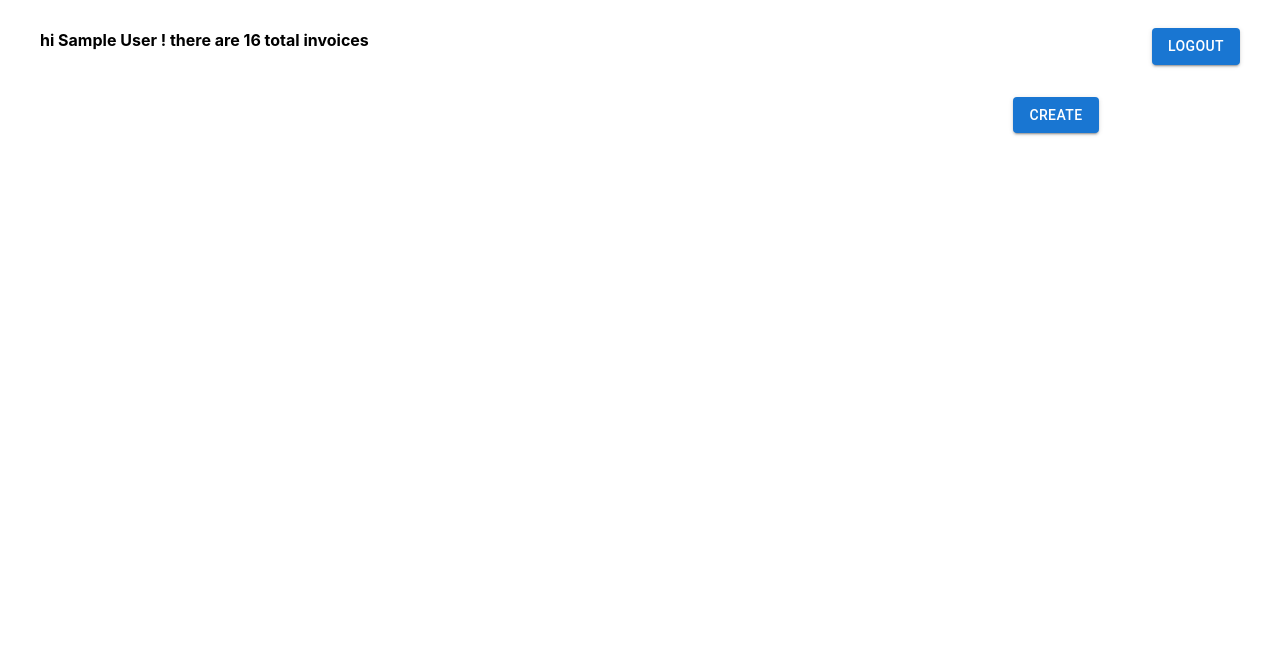
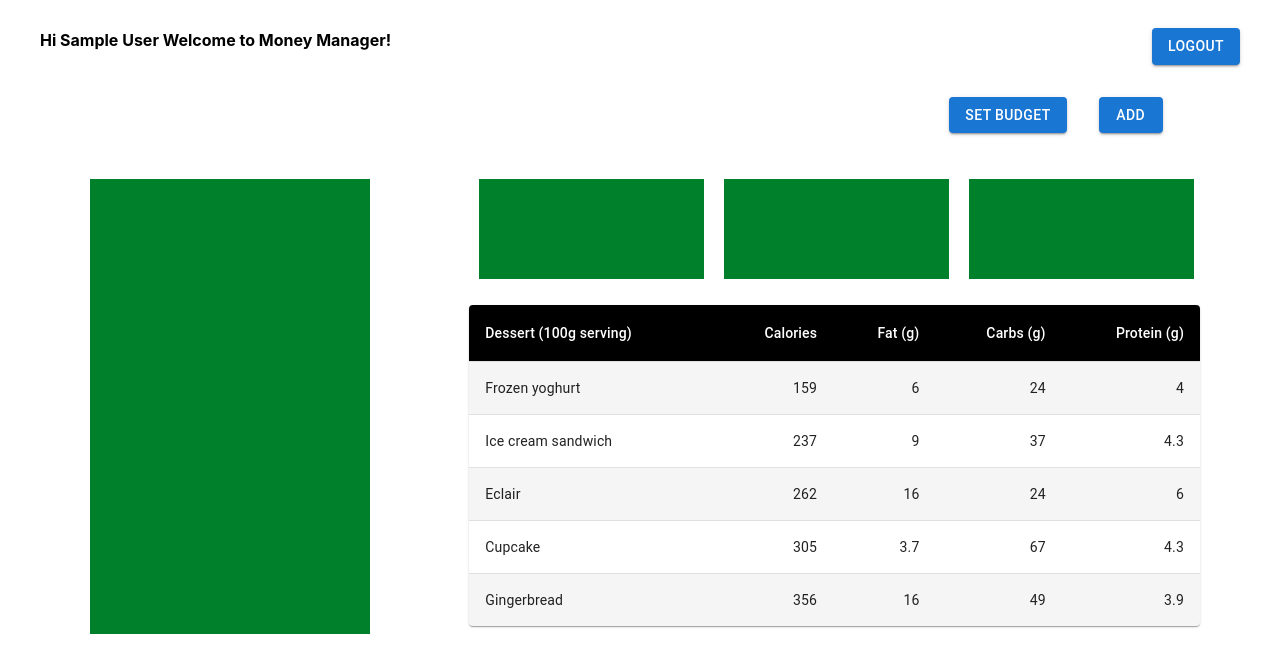
Before and after one commit to Sithija97/Angular-Applications, a React (Create React App) app: page /home in a window 1280 px wide. Shown: the top 672 px of the page. Built offline with nearby package versions, Linux system fonts and the light colour scheme; no server answers; sample sign-in values are in the browser's storage.

Commit message:
Improved form, added profile & category boxes

```diff
--- a/package.json
+++ b/package.json
@@ -5,6 +5,8 @@
   "dependencies": {
     "@emotion/react": "^11.4.1",
     "@emotion/styled": "^11.3.0",
+    "@material-ui/core": "^5.0.0-beta.5",
+    "@material-ui/lab": "^5.0.0-alpha.44",
     "@mui/icons-material": "^5.0.1",
     "@mui/material": "^5.0.1",
     "@testing-library/jest-dom": "^5.14.1",
--- a/src/components/Home.jsx
+++ b/src/components/Home.jsx
@@ -15,25 +15,14 @@ import Dialog from "@mui/material/Dialog";
 
 import TextInput from "./textInput";
 import Form from "./form";
+import CategoryBoxes from "./categoryBoxes";
+import ProfileSection from "./profileSection";
 
 const Home = () => {
   const history = useHistory();
   const { user } = useAuth();
 
-  const initialState = {
-    address: "",
-    city: "",
-    zip: "",
-    country: "",
-    client_name: "",
-    client_email: "",
-    c_address: "",
-    c_city: "",
-    c_zip: "",
-    c_country: "",
-  };
   const [open, setOpen] = useState(false);
-  const [state, setState] = useState(initialState);
 
   useEffect(() => {
     if (!user) {
@@ -54,9 +43,7 @@ const Home = () => {
         <Grid container justify="space-between" spacing={2}>
           <Grid item xs={6} md={8}>
             <ListItem>
-              <b>
-                hi {user && user.displayName} ! there are 16 total invoices{" "}
-              </b>
+              <b>Hi {user && user.displayName} Welcome to Money Manager!</b>
             </ListItem>
           </Grid>
           <Grid item xs={6} md={4}>
@@ -85,8 +72,13 @@ const Home = () => {
             >
               <Grid item>
                 <ListItem>
+                  <Button variant="contained">Set Budget</Button>
+                </ListItem>
+              </Grid>
+              <Grid item>
+                <ListItem>
                   <Button variant="contained" onClick={() => setOpen(true)}>
-                    Create
+                    Add
                   </Button>
                 </ListItem>
               </Grid>
@@ -94,6 +86,21 @@ const Home = () => {
           </Grid>
         </Grid>
         <Container maxWidth="lg">
+          <Grid container spacing={2}>
+            <Grid item xs={6} md={4}>
+              <ListItem>
+                <ProfileSection />
+              </ListItem>
+            </Grid>
+            <Grid item xs={6} md={8}>
+              <ListItem>
+                <CategoryBoxes />
+              </ListItem>
+              <ListItem>
+                <DataTable />{" "}
+              </ListItem>
+            </Grid>
+          </Grid>
           {/* <DataTable /> */}
           <Dialog
             maxWidth="lg"
@@ -106,12 +113,7 @@ const Home = () => {
               {/* text form */}
               <Form />
             </DialogContent>
-            <DialogActions>
-              <Button onClick={() => setOpen(false)} color="primary">
-                Cancel
-              </Button>
-              <Button color="primary">Add</Button>
-            </DialogActions>
+            {/* dialog action */}
           </Dialog>
         </Container>
       </Container>
--- /dev/null
+++ b/src/components/categoryBoxes.jsx
@@ -0,0 +1,47 @@
+import { Box } from "@mui/system";
+import React from "react";
+
+const CategoryBoxes = () => {
+  return (
+    <div style={{ display: "flex" }}>
+      <Box
+        style={{ margin: "10px" }}
+        sx={{
+          width: 225,
+          height: 100,
+          bgcolor: "#00802b",
+          "&:hover": {
+            backgroundColor: "#00cc44",
+            opacity: [0.9, 0.8, 0.7],
+          },
+        }}
+      />
+      <Box
+        style={{ margin: "10px" }}
+        sx={{
+          width: 225,
+          height: 100,
+          bgcolor: "#00802b",
+          "&:hover": {
+            backgroundColor: "#00cc44",
+            opacity: [0.9, 0.8, 0.7],
+          },
+        }}
+      />
+      <Box
+        style={{ margin: "10px" }}
+        sx={{
+          width: 225,
+          height: 100,
+          bgcolor: "#00802b",
+          "&:hover": {
+            backgroundColor: "#00cc44",
+            opacity: [0.9, 0.8, 0.7],
+          },
+        }}
+      />
+    </div>
+  );
+};
+
+export default CategoryBoxes;
--- a/src/components/form.jsx
+++ b/src/components/form.jsx
@@ -1,13 +1,29 @@
-import React from "react";
+import React, { useState } from "react";
 import List from "@mui/material/List";
 import ListItem from "@mui/material/ListItem";
 import ListItemIcon from "@mui/material/ListItemIcon";
 import ListItemText from "@mui/material/ListItemText";
 import TextField from "@mui/material/TextField";
 import RemoveFromQueueIcon from "@mui/icons-material/RemoveFromQueue";
-import { MenuItem, Select } from "@mui/material";
+import { Button, DialogActions, MenuItem, Select, Stack } from "@mui/material";
 
 const Form = () => {
+  const initialState = {
+    description: "",
+    amount: "",
+    category: "",
+    date: "",
+  };
+  const [state, setState] = useState(initialState);
+  const handleInputChange = (e) => {
+    const { name, value } = e.target;
+    setState({ ...state, [name]: value });
+  };
+
+  const handleSubmit = (e) => {
+    e.preventDefault();
+    console.log(state);
+  };
   return (
     <div>
       <form>
@@ -17,7 +33,12 @@ const Form = () => {
               <RemoveFromQueueIcon />
             </ListItemIcon>
             <ListItemText primary={""} />
-            <TextField label="description" name="description" />
+            <TextField
+              size="small"
+              label="description"
+              name="description"
+              onChange={handleInputChange}
+            />
           </ListItem>
 
           <ListItem className="form_elements">
@@ -25,7 +46,12 @@ const Form = () => {
               <RemoveFromQueueIcon />
             </ListItemIcon>
             <ListItemText primary={""} />
-            <TextField label="amount" name="amount" />
+            <TextField
+              size="small"
+              label="amount"
+              name="amount"
+              onChange={handleInputChange}
+            />
           </ListItem>
 
           <ListItem className="form_elements">
@@ -34,17 +60,46 @@ const Form = () => {
             </ListItemIcon>
             <ListItemText primary={"category"} />
             <Select
+              size="small"
               labelId="demo-simple-select-label"
               id="demo-simple-select"
-              name="type"
+              name="category"
               label="category"
+              onChange={handleInputChange}
             >
               <MenuItem value={"income"}>income</MenuItem>
               <MenuItem value={"expense"}>expenses</MenuItem>
               <MenuItem value={"saving"}>savings</MenuItem>
             </Select>
           </ListItem>
+
+          <ListItem className="form_elements">
+            <ListItemIcon>
+              <RemoveFromQueueIcon />
+            </ListItemIcon>
+            <ListItemText primary={""} />
+            <TextField
+              size="small"
+              fullWidth
+              id="date"
+              label="date"
+              type="date"
+              // defaultValue="2021-05-01"
+              className="textField"
+              name="date"
+              InputLabelProps={{
+                shrink: true,
+              }}
+              onChange={handleInputChange}
+            />
+          </ListItem>
         </List>
+        <DialogActions>
+          {/* <Button color="primary">Cancel</Button> */}
+          <Button color="primary" onClick={handleSubmit}>
+            Add
+          </Button>
+        </DialogActions>
       </form>
     </div>
   );
--- /dev/null
+++ b/src/components/profileSection.jsx
@@ -0,0 +1,23 @@
+import { Box } from "@mui/system";
+import React from "react";
+
+const ProfileSection = () => {
+  return (
+    <div>
+      <Box
+        style={{ margin: "10px" }}
+        sx={{
+          width: 280,
+          height: 455,
+          bgcolor: "#00802b",
+          "&:hover": {
+            backgroundColor: "#00cc44",
+            opacity: [0.9, 0.8, 0.7],
+          },
+        }}
+      />
+    </div>
+  );
+};
+
+export default ProfileSection;
```
Also changed, not shown: 1 other file (tests, documents, lock files or other folders).
